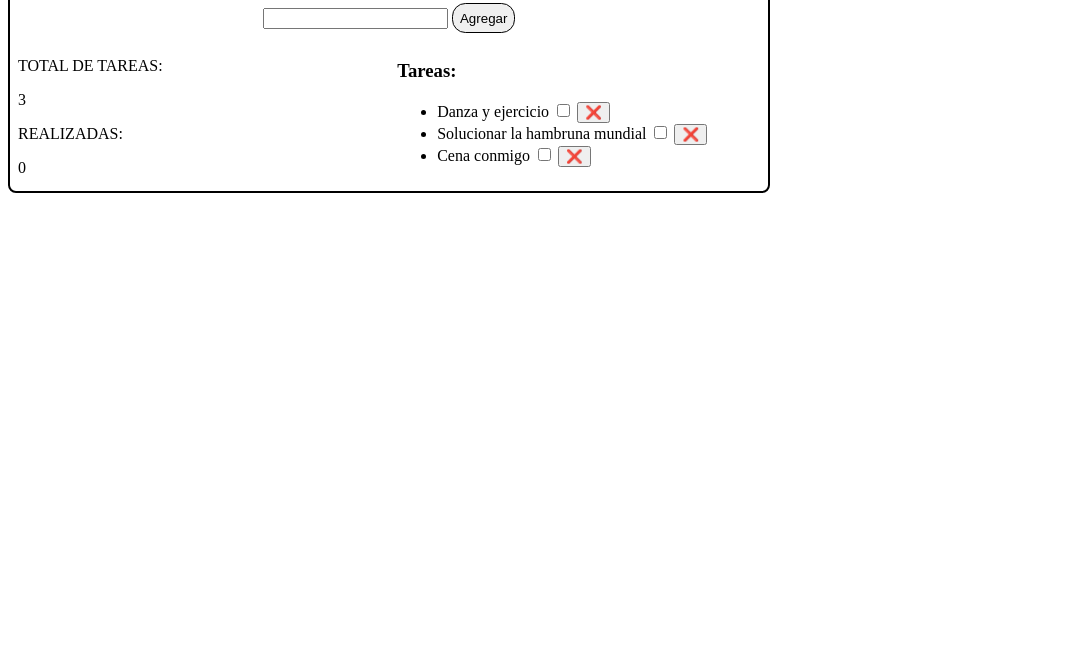
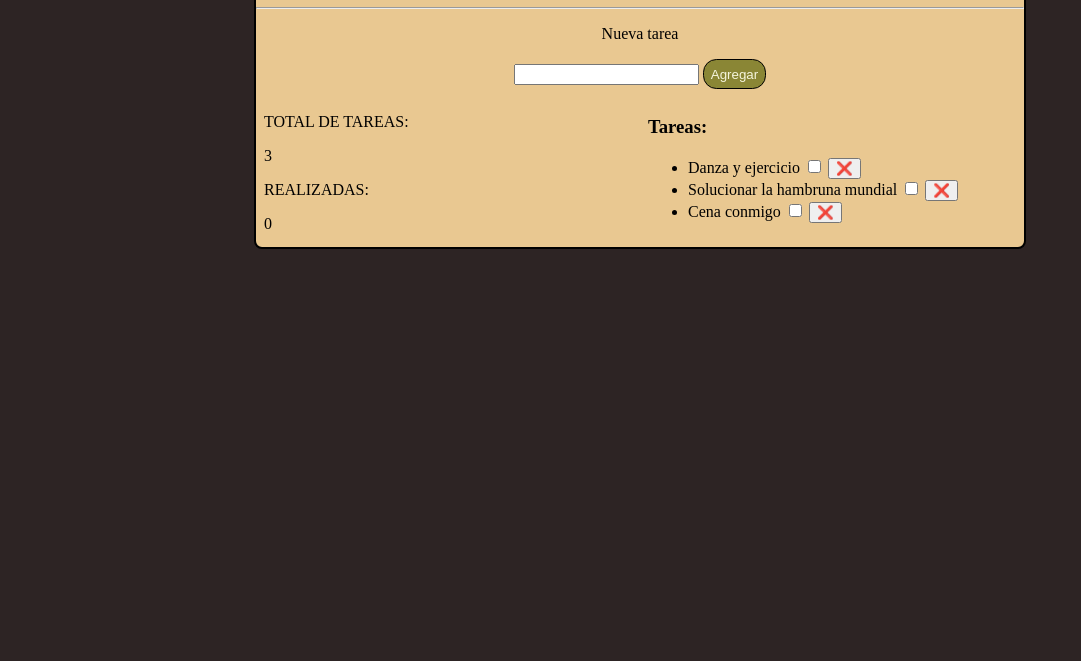
Before and after one commit to Marksolidor/Task-List, a plain HTML site: page index.html in a window 1280 px wide. Shown: the part 139-800 px from the top of the page, without its empty margins (0-1081 px from the left). Drawn offline with Linux system fonts and the light colour scheme.

Commit message:
final commit

```diff
--- a/assets/css/style.css
+++ b/assets/css/style.css
@@ -1,7 +1,26 @@
+body{
+    padding: 0;
+    margin: 0;
+    background-color: #2D2424;
+}
+
+.center{
+    width: 100%;
+    height: 100%;
+    display: flex;
+    align-items: center;
+    justify-content: center;
+    margin-top: 5%;
+}
+
 .block {
+    background-color: #E9C891;
     width: 60%;
     border: 2px solid black;
     border-radius: 0.5em;
+    justify-content: center;
+    align-items: center;
+
 }
 
 .search-menu {
@@ -24,7 +43,9 @@
 }
 
 #add-task{
+    color: beige;
     padding: 0.5em;
     border-radius: 1em;
     border: 1px solid black;
+    background-color: #8A8635;
 }
--- a/index.html
+++ b/index.html
@@ -1,29 +1,34 @@
 <!DOCTYPE html>
 <html lang="es">
   <head>
-    <meta charset="UTF-8">
-    <meta http-equiv="X-UA-Compatible" content="IE=edge">
-    <meta name="viewport" content="width=device-width, initial-scale=1.0">
+    <meta charset="UTF-8" />
+    <meta http-equiv="X-UA-Compatible" content="IE=edge" />
+    <meta name="viewport" content="width=device-width, initial-scale=1.0" />
     <title>Document</title>
-    <link rel="stylesheet" href="assets\css\style.css">
+    <link rel="stylesheet" href="assets\css\style.css" />
   </head>
   <body>
+<div class="center">
     <div class="block">
         <div class="search-menu">
-    <h1>Todo List</h1><hr>
+          <h1>Todo List</h1>
+          <hr />
           <p>Nueva tarea</p>
-    <input id="new-task">
+          <input id="new-task" />
           <button id="add-task">Agregar</button>
         </div>
         <div class="container">
           <div class="counting">
-        <p>TOTAL DE TAREAS:
-        </p> <span id="total"></span>
-        <p>REALIZADAS:</p> <span id="finished"></span>
+            <p>TOTAL DE TAREAS:</p>
+            <span id="total"></span>
+            <p>REALIZADAS:</p>
+            <span id="finished"></span>
           </div>
           <div class="list">
-        <h3>Tareas: </h3>
+            <h3>Tareas:</h3>
             <ul id="task-list"></ul>
+          </div>
+        </div>
       </div>
 </div>
     <script src="assets\java\script.js"></script>
```
Lines whose indentation alone changed are shown as unchanged.
